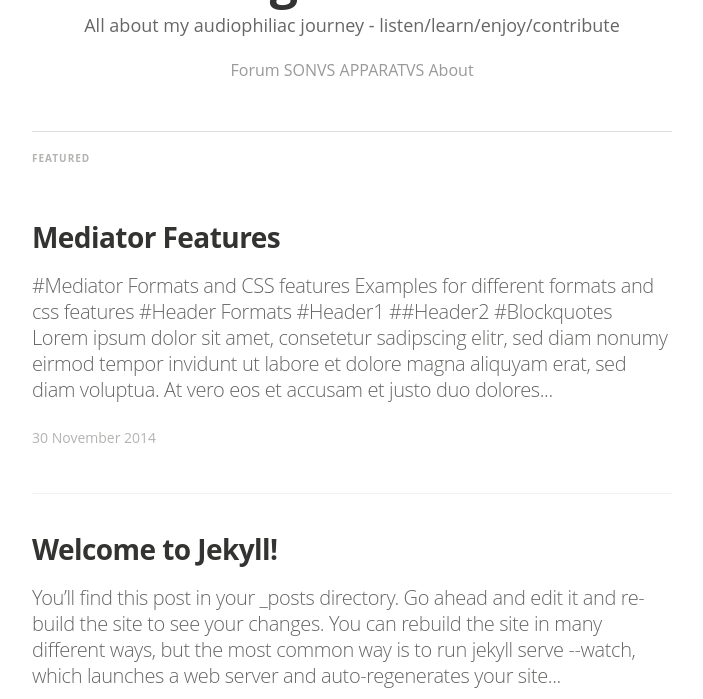
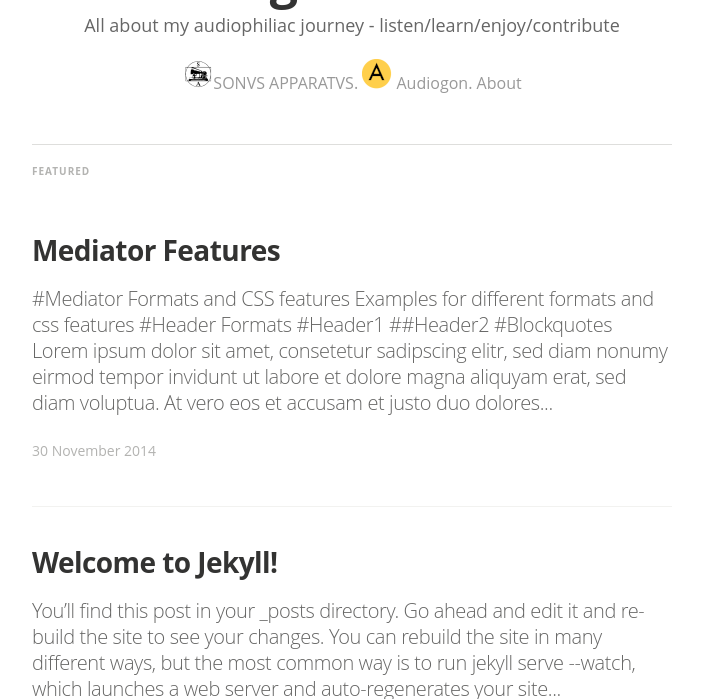
Before and after one commit to geraldfehringer/gerihifi.github.io, a Jekyll site: the page built from index.html, in a window 1280 px wide and 900 px high, scrolled down 379 px, cut to the strip 201-900 px from the top of the window. Shown: the whole strip, without its empty margins (288-991 px from the left). Built offline with Jekyll 4.4.1, drawn with Linux system fonts in a browser that asks for light colours; nearby versions of some CDN libraries; some web fonts are replaced; the list of posts is cut into pages by our own code.

Commit message:
add new header

```diff
--- a/index.html
+++ b/index.html
@@ -23,7 +23,8 @@ layout: default
             &nbsp;&nbsp;·&nbsp;&nbsp;
         {% endif %}
       {% endfor %}
-       <a href="https://forum.sonusapparatus.com">Forum SONVS APPARATVS</a>
+       <img src={{ "/assets/images/sonus.png" | prepend: site.baseurl }}><a href="https://forum.sonusapparatus.com">SONVS APPARATVS.</a>
+       <img src={{ "/assets/images/audiogon.png" | prepend: site.baseurl }}> <a href="https://forum.audiogon.com">Audiogon.</a>
       <a href={{ "/about/" | prepend: site.baseurl }}>About</a>
     </div>
 </header>
```
Also changed, not shown: assets/images/audiogon.png (added), assets/images/sonus.png (added).
